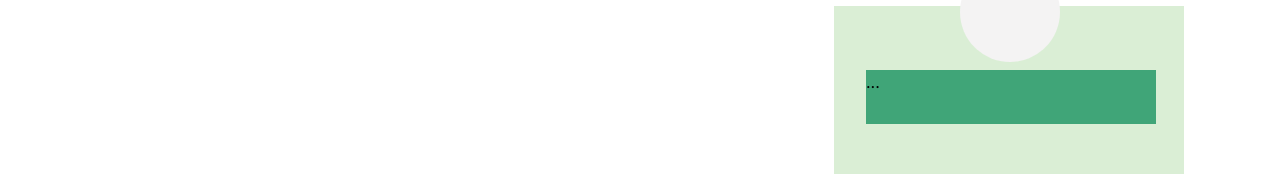
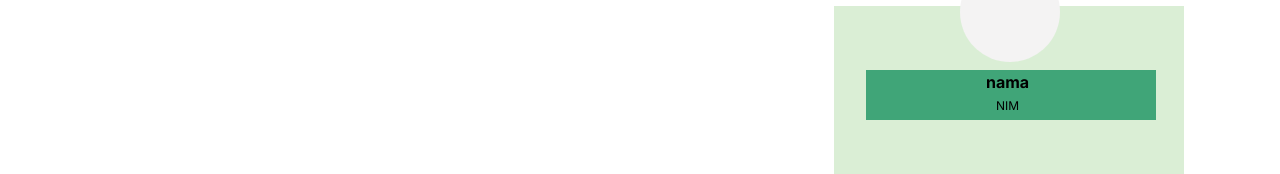
Before and after one commit to BerthaSoliany/4_STEI-KLINIK, a Next.js app in the folder stei-klinik/: page / in a window 1280 px wide. Shown: the part 205-379 px from the top of the page. Built offline with nearby package versions, Linux system fonts and the light colour scheme.

Commit message:
update box

```diff
--- a/stei-klinik/app/page.tsx
+++ b/stei-klinik/app/page.tsx
@@ -18,8 +18,9 @@ return <body>
         <div className="flex">
           <div className="h-[370px] w-[350px] bg-[#DAEED5] mt-14 mb-10 absolute right-0 mr-24">
             <div className="pt-2">
-                <div className="h-[54px] w-[290px] bg-[#40A578] mx-8 mt-14">
-                  ...
+                <div className="h-[50px] w-[290px] bg-[#40A578] mx-8 mt-14">
+                  <p className="font-bold text-base" style={{marginLeft:"120px"}}>{nama}nama</p>
+                  <p className="text-xs" style={{marginLeft:"130px", marginTop:"4px"}}>{nim}NIM</p>
                 </div>
             </div>
           </div>
```
